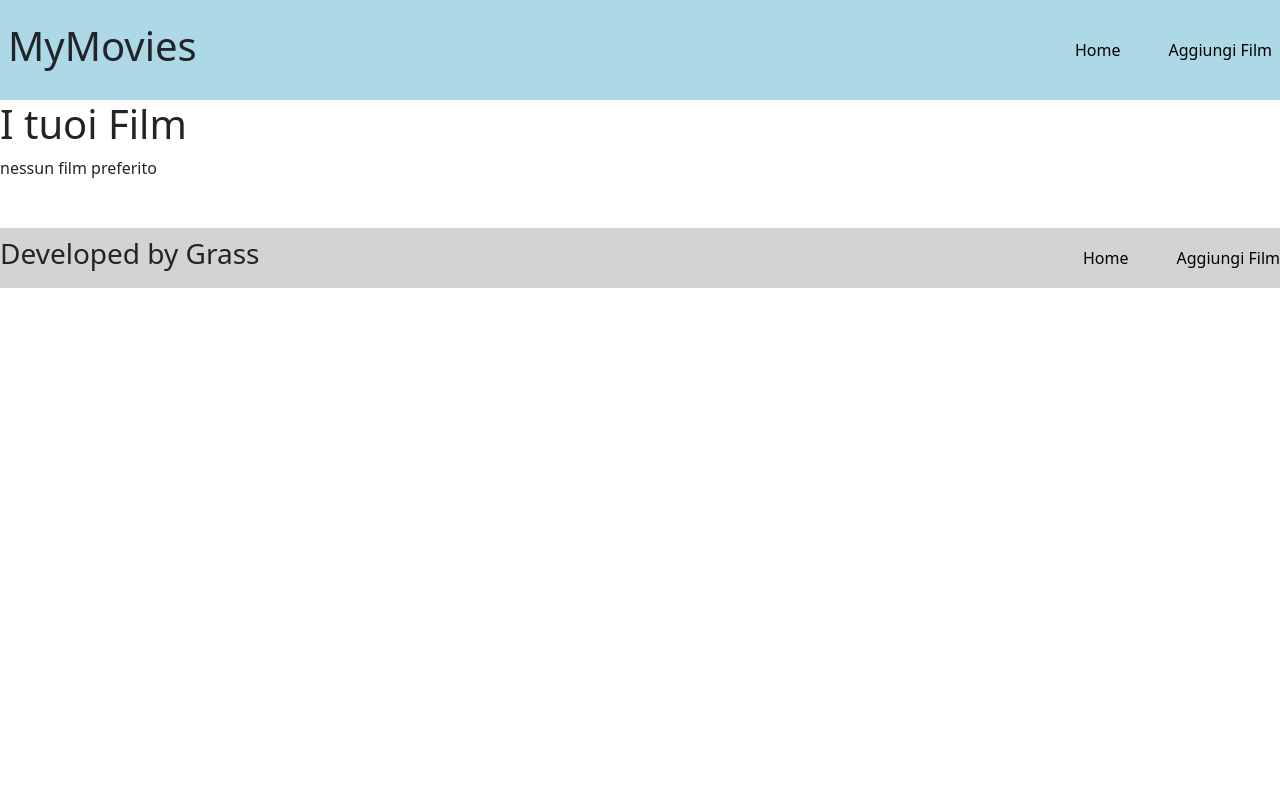
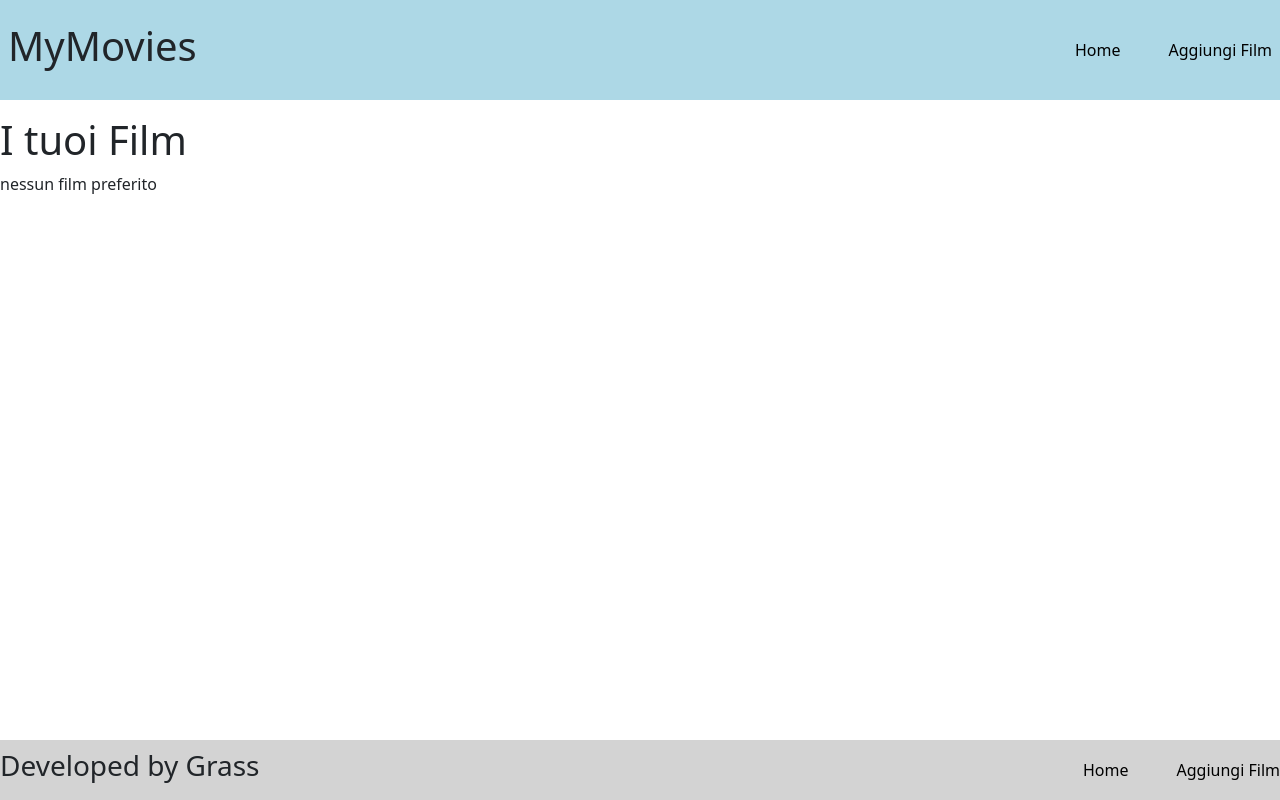
Before and after one commit to SamGrass/MyMovies, an Angular app: page / in a window 1280 px wide. Built offline with nearby package versions, Linux system fonts and the light colour scheme.

Commit message:
add webapp page style

```diff
--- a/src/app/app.component.html
+++ b/src/app/app.component.html
@@ -1,7 +1,9 @@
 
 
 <app-header/>
-<main>
-  <router-outlet />
+<main class="py-3">
+  <div>
+    <router-outlet />
+  </div>
 </main>
 <app-footer/>
--- a/src/app/app.component.scss
+++ b/src/app/app.component.scss
@@ -1,4 +1,9 @@
 main {
-  max-width: 1300px;
+
+  height: calc(100vh - 160px);
+  overflow: auto;
+  div {
+    max-width: 1300px;
   margin: 0 auto;
+  }
 }
--- a/src/app/component/footer/footer.component.html
+++ b/src/app/component/footer/footer.component.html
@@ -1,4 +1,4 @@
-<footer class="mt-5">
+<footer>
   <section class=" d-flex justify-content-between align-items-center">
     <h3>Developed by Grass</h3>
       <nav>
```
